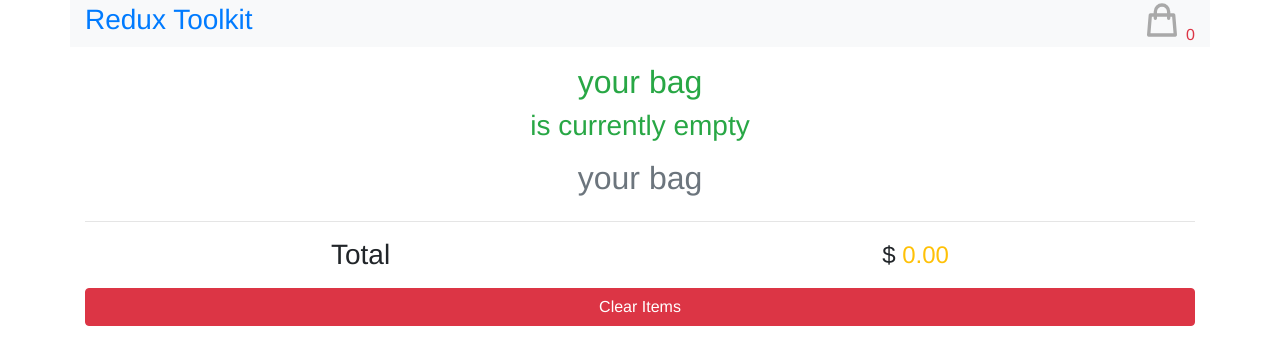
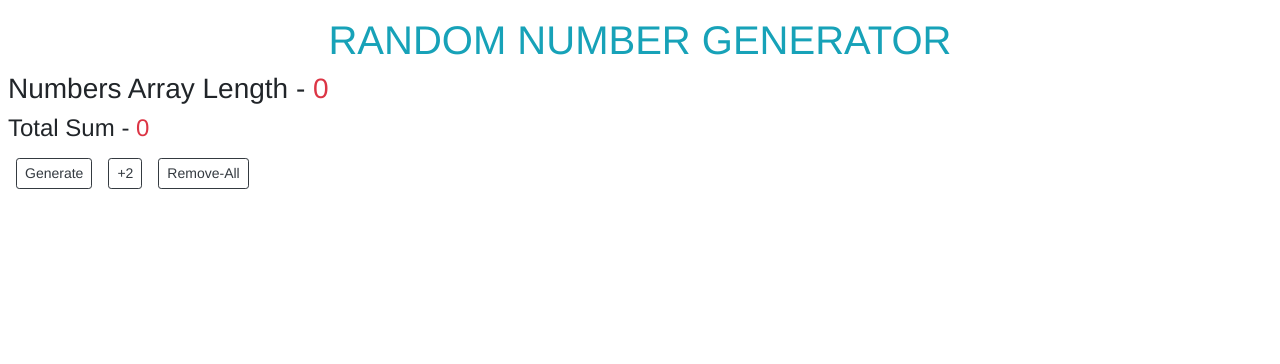
Before and after one commit to SubramanyamDindukurthi25M/M2S-Updated-Knowledge, a React (Create React App) app: page / in a window 1280 px wide. Shown: the top 364 px of the page. Built offline with nearby package versions, Linux system fonts and the light colour scheme; no server answers.

Commit message:
day-20-work-completed

```diff
--- /dev/null
+++ b/src/CRUD-In-RTK/App.jsx
@@ -0,0 +1,14 @@
+import { NumbersContainer } from "./Components/NumbersContainer";
+
+export const App = () => {
+    return (
+        <section className="p-2">
+            <h1
+                className="text-center text-info my-2 text-uppercase"
+            >
+                random number generator
+            </h1>
+            <NumbersContainer/>
+        </section>
+    )
+}
--- /dev/null
+++ b/src/CRUD-In-RTK/Components/BtnSkeleton.jsx
@@ -0,0 +1,12 @@
+export const BtnSkeleton = ({text,onClick,styleText}) => {
+    return (
+        <>
+            <button
+                className="btn btn-outline-dark btn-sm m-2 text-capitalize"
+                onClick={onClick}
+            >
+                {text}
+            </button>
+        </>
+    )
+}
--- /dev/null
+++ b/src/CRUD-In-RTK/Components/NumbersContainer.jsx
@@ -0,0 +1,35 @@
+import { useSelector } from "react-redux";
+import { NumbersList } from "./NumbersList";
+import { NumbersControl } from "./NumbersControl";
+
+export const NumbersContainer = () => {
+    const {
+        numbers
+    } = useSelector((state) => {
+        return state.NUMBERSSLICE;
+    })
+
+    const totalSum = () => {
+        let sum = 0;
+        numbers.forEach((ele) => {
+            const {
+                value
+            } = ele;
+            sum += value;
+        })
+        return sum;
+    }
+
+    return (
+        <>
+            <h3>
+                Numbers Array Length - <span className="text-danger"> {numbers.length } </span>
+            </h3>
+            <h4>
+                Total Sum - <span className="text-danger"> {totalSum()} </span>
+            </h4>
+            <NumbersList/>
+            <NumbersControl/>
+        </>
+    )
+}
--- /dev/null
+++ b/src/CRUD-In-RTK/Components/NumbersControl.jsx
@@ -0,0 +1,35 @@
+import { useDispatch } from "react-redux";
+import {generateNumbers,incrementByTwo} from '../redux/features/numbersSlice';
+import { BtnSkeleton } from "./BtnSkeleton";
+
+export const NumbersControl = () => {
+    const dispatch = useDispatch();
+
+    const handleRandomNumbers = () => {
+        const randomNumbers = Math.floor(Math.random() * 100)
+        dispatch(generateNumbers({
+            id: Number(new Date()),
+            value: randomNumbers
+        }));
+    }
+
+    const handleIncrementbyTwo = () => {
+        dispatch(incrementByTwo());
+    }
+
+    return (
+        <>
+            <BtnSkeleton
+                text='generate'
+                onClick={handleRandomNumbers}
+            />
+            <BtnSkeleton
+                text='+2'
+                onClick={handleIncrementbyTwo}
+            />
+            <BtnSkeleton
+                text='remove-all'
+            />
+        </>
+    )
+}
--- /dev/null
+++ b/src/CRUD-In-RTK/Components/NumbersList.jsx
@@ -0,0 +1,28 @@
+import { useSelector } from "react-redux";
+import { BtnSkeleton } from "./BtnSkeleton";
+import {PlusIcon,MinusIcon,CrossIcon} from '../icons';
+
+export const NumbersList = () => {
+    const {numbers} = useSelector((state) => {
+        return state.NUMBERSSLICE;
+    })
+
+    return (
+        <>
+            <ul
+                className="list-group list-group-flush"
+            >
+                {
+                    numbers.map((ele) => {
+                        const {id,value} = ele;
+                        return (
+                            <li key={id} className='list-group-item'>
+                                {value} <BtnSkeleton text= {<PlusIcon/>} /> <BtnSkeleton text= {<MinusIcon/>} /> <BtnSkeleton text= {<CrossIcon/>} />
+                            </li>
+                        )
+                    })
+                }
+            </ul>
+        </>
+    )
+}
--- /dev/null
+++ b/src/CRUD-In-RTK/icons.js
@@ -0,0 +1,50 @@
+export const PlusIcon = () => {
+    return (
+    <svg
+        xmlns='http://www.w3.org/2000/svg'
+        className='h-5 w-5'
+        viewBox='0 0 20 20'
+        fill='currentColor'
+    >
+        <path
+            fillRule='evenodd'
+            d='M10 3a1 1 0 011 1v5h5a1 1 0 110 2h-5v5a1 1 0 11-2 0v-5H4a1 1 0 110-2h5V4a1 1 0 011-1z'
+            clipRule='evenodd'
+        />
+    </svg>
+    );
+}
+
+export const MinusIcon = () => {
+    return (
+    <svg
+        xmlns='http://www.w3.org/2000/svg'
+        className='h-5 w-5'
+        viewBox='0 0 20 20'
+        fill='currentColor'
+    >
+        <path
+            fillRule='evenodd'
+            d='M3 10a1 1 0 011-1h12a1 1 0 110 2H4a1 1 0 01-1-1z'
+            clipRule='evenodd'
+        />
+    </svg>
+    );
+}
+
+export const CrossIcon = () => {
+    return (
+    <svg
+        xmlns='http://www.w3.org/2000/svg'
+        className='h-5 w-5'
+        viewBox='0 0 20 20'
+        fill='currentColor'
+    >
+        <path
+            fillRule='evenodd'
+            d='M10 18a8 8 0 100-16 8 8 0 000 16zM8.707 7.293a1 1 0 00-1.414 1.414L8.586 10l-1.293 1.293a1 1 0 101.414 1.414L10 11.414l1.293 1.293a1 1 0 001.414-1.414L11.414 10l1.293-1.293a1 1 0 00-1.414-1.414L10 8.586 8.707 7.293z'
+            clipRule='evenodd'
+        />
+    </svg>
+    );
+}
--- /dev/null
+++ b/src/CRUD-In-RTK/redux/features/counterSlice.js
@@ -0,0 +1,32 @@
+import {
+    createSlice
+} from '@reduxjs/toolkit';
+
+// Initial state
+const initialState = {
+    count: 0
+}
+
+// creating slice
+const counterSlice = createSlice({
+    name: 'COUNTER',
+    initialState,
+    reducers: {
+        increment: (state) => {
+            state.count += 1;
+        },
+        decrement: (state) => {
+            state.count -= 1;
+        },
+        incrementBy: (state, action) => {
+            state.count += action.payload;
+        }
+    }
+});
+
+export const {
+    increment,
+    decrement,
+    incrementBy
+} = counterSlice.actions;
+export default counterSlice.reducer;
--- /dev/null
+++ b/src/CRUD-In-RTK/redux/features/numbersSlice.js
@@ -0,0 +1,32 @@
+import {
+    createSlice
+} from "@reduxjs/toolkit";
+
+// initial state
+const initialState = {
+    numbers: []
+}
+
+// creating slice
+const numbersSlice = createSlice({
+    name: 'NUMBERSSLICE',
+    initialState,
+    reducers: {
+        generateNumbers: (state, {
+            payload
+        }) => {
+            state.numbers.push(payload);
+        },
+        incrementByTwo: (state) => {
+            state.numbers.map((ele) => {
+                return ele.value += 2;
+            })
+        }
+    }
+})
+
+export const {
+    generateNumbers,
+    incrementByTwo
+} = numbersSlice.actions;
+export default numbersSlice.reducer;
--- /dev/null
+++ b/src/CRUD-In-RTK/redux/rootReducer.js
@@ -0,0 +1,7 @@
+import counterSlice from "./features/counterSlice";
+import numbersSlice from "./features/numbersSlice";
+
+export const rootReducer = {
+    COUNTER: counterSlice,
+    NUMBERSSLICE: numbersSlice
+};
--- /dev/null
+++ b/src/CRUD-In-RTK/redux/store.js
@@ -0,0 +1,10 @@
+import {
+    configureStore
+} from '@reduxjs/toolkit';
+import {
+    rootReducer
+} from './rootReducer';
+
+export const store = configureStore({
+    reducer: rootReducer
+})
--- a/src/Styling/Main.scss
+++ b/src/Styling/Main.scss
@@ -32,7 +32,7 @@ a {
 }
 
 svg {
-    width: 40px;
+    width: 20px;
     color: darkgray;
     cursor: pointer;
 }
--- a/src/index.js
+++ b/src/index.js
@@ -57,9 +57,10 @@ import './Styling/Main.scss';
 // import {store} from './Photo-Gallery-App/redux/store';
 // import { App } from './About-Axios-Tutorial/App';
 // import { App } from './Cats-App/App';
-import { App } from './RTK-JS-ECommerce-Project/App';
+import { App } from './CRUD-In-RTK/App';
 import { Provider } from 'react-redux';
-import {store} from './RTK-JS-ECommerce-Project/redux/store';
+import {store} from './CRUD-In-RTK/redux/store';
+// import {store} from './RTK-JS-ECommerce-Project/redux/store';
 
 const root = ReactDOM.createRoot(document.getElementById('root'));
 root.render(
```
